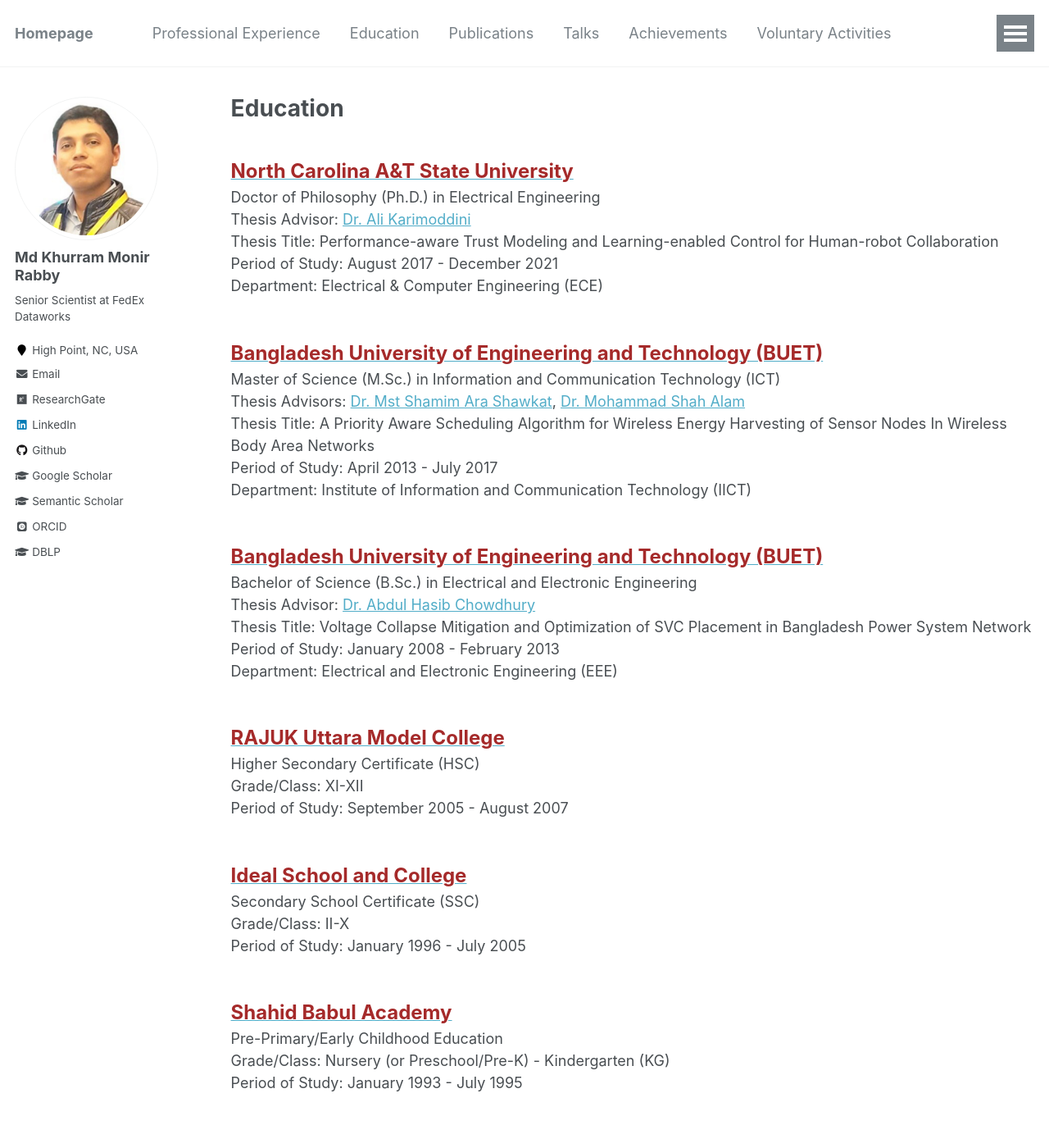
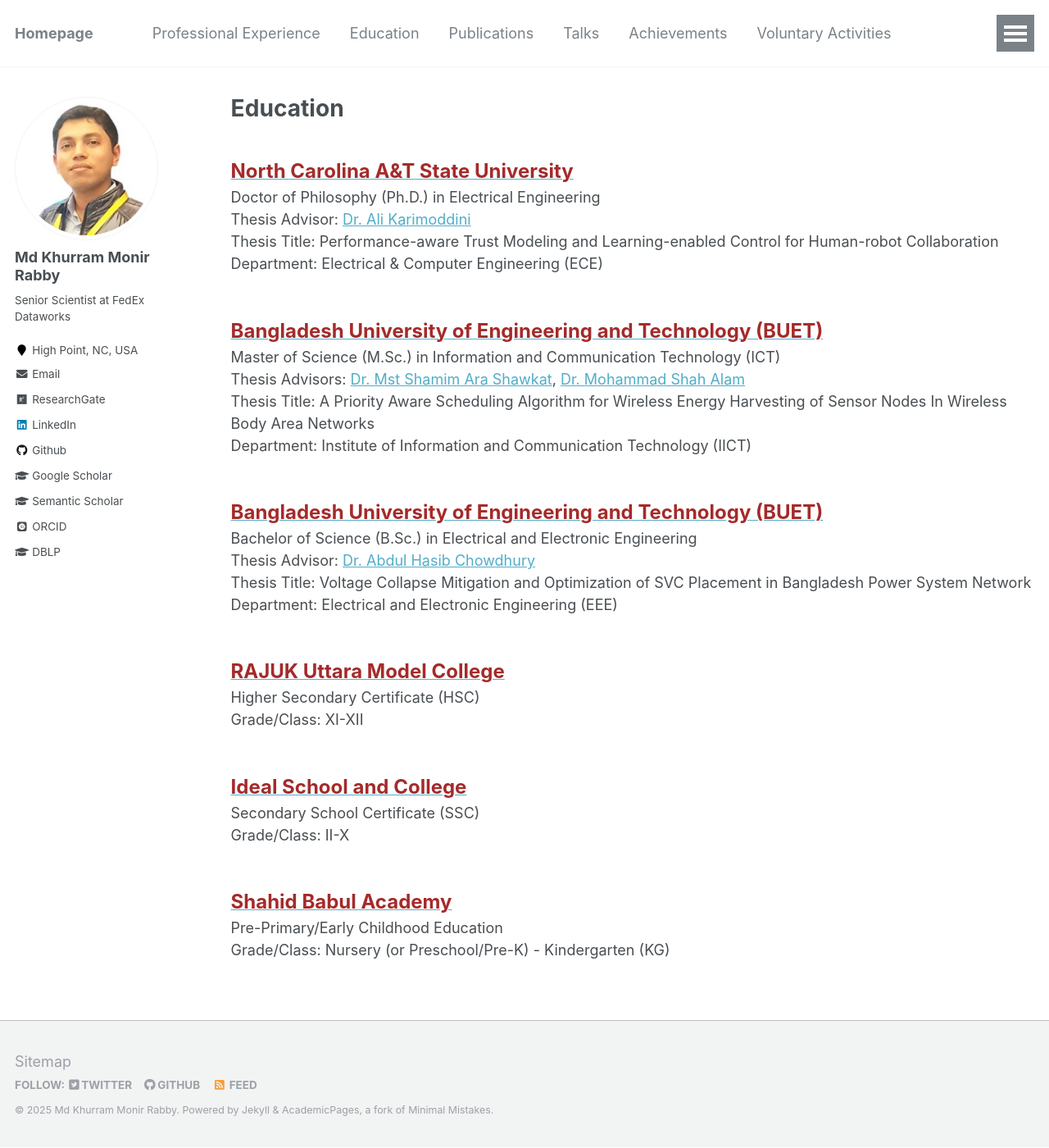
Before and after one commit to mkmrabby/mkmrabby.github.io, a Jekyll site: the page built from _pages/education.md, in a window 1280 px wide and 1400 px high. Shown: the whole window at 82% size. Built offline with Jekyll 4.4.1, drawn with Linux system fonts in a browser that asks for light colours; some web fonts are replaced.

Commit message:
Update education.md

```diff
--- a/_pages/education.md
+++ b/_pages/education.md
@@ -11,7 +11,7 @@ redirect_from:
     Doctor of Philosophy (Ph.D.) in Electrical Engineering<br/>
     Thesis Advisor: <a href="https://www.ncat.edu/employee-bio.php?directoryID=404285129" target="_blank">Dr. Ali Karimoddini</a> <br/>
     Thesis Title: Performance-aware Trust Modeling and Learning-enabled Control for Human-robot Collaboration <br/>
-    Period of Study: August 2017 - December 2021
+    <!--Period of Study: August 2017 - December 2021  <br/> -->
     Department: Electrical & Computer Engineering (ECE)
 
 <br/>
@@ -20,7 +20,7 @@ redirect_from:
     Thesis Advisors: <a href="https://www.linkedin.com/in/mst-shamim-ara-shawkat-434b11150/" target="_blank">Dr. Mst Shamim Ara Shawkat</a>,
         <a href="https://www.linkedin.com/in/mohammad-shah-alam-2a2406150/" target="_blank">Dr. Mohammad Shah Alam</a> <br/>
     Thesis Title: A Priority Aware Scheduling Algorithm for Wireless Energy Harvesting of Sensor Nodes In Wireless Body Area Networks<br/>
-    Period of Study: April 2013 - July 2017 <br/>
+    <!--Period of Study: April 2013 - July 2017 <br/>-->
     Department: Institute of Information and Communication Technology (IICT)
 
 <br/>
@@ -28,24 +28,24 @@ redirect_from:
     Bachelor of Science (B.Sc.) in Electrical and Electronic Engineering<br/>
     Thesis Advisor: <a href="https://eee.buet.ac.bd/people/faculty/dahc" target="_blank">Dr. Abdul Hasib Chowdhury</a> <br/>
     Thesis Title: Voltage Collapse Mitigation and Optimization of SVC Placement in Bangladesh Power System Network<br/>
-    Period of Study: January 2008 - February 2013 <br/>
+    <!--Period of Study: January 2008 - February 2013 <br/>-->
     Department: Electrical and Electronic Engineering (EEE)
 
 <br/>
     <span style="color:black; font-size:17px"><b><a href="https://www.rajukcollege.edu.bd/" target="_blank"><font color="brown" size="5">RAJUK Uttara Model College</font></a></b></span><br/>
     Higher Secondary Certificate (HSC)<br/>
     Grade/Class: XI-XII <br/>
-    Period of Study: September 2005 - August 2007
+    <!--Period of Study: September 2005 - August 2007    -->
 
 <br/>
     <span style="color:black; font-size:17px"><b><a href="https://iscm.edu.bd/" target="_blank"><font color="brown" size="5">Ideal School and College</font></a></b></span><br/>
     Secondary School Certificate (SSC) <br/>
     Grade/Class: II-X <br/>
-    Period of Study: January 1996 - July 2005
+    <!--Period of Study: January 1996 - July 2005  -->
 
 <br/>
     <span style="color:black; font-size:17px"><b><a href="https://www.schoolandcollegelistings.com/BD/Dhaka/153402241186201/Shahid-Babul-Academy" target="_blank"><font color="brown" size="5">Shahid Babul Academy</font></a></b></span><br/>
     Pre-Primary/Early Childhood Education <br/>
     Grade/Class: Nursery (or Preschool/Pre-K) - Kindergarten (KG) <br/>
-    Period of Study: January 1993 - July 1995
+    <!--Period of Study: January 1993 - July 1995 -->
 <!-- You can download my [cv](../files/cv_wasi_ahmad.pdf) or [resume](../files/resume_wasi_ahmad.pdf).-->
```
